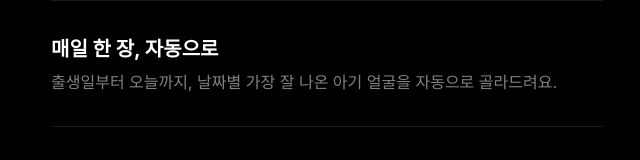
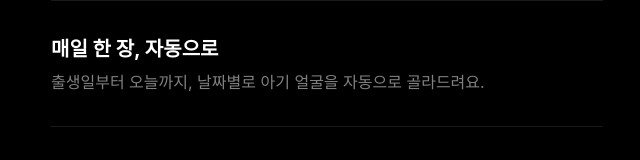
Before and after one commit to gggmolip-kr/face-memory, a plain HTML site: page index.html in a window 1280 px wide. Shown: the part 533-693 px from the top of the page, without its empty margins (313-953 px from the left). Drawn offline with Linux system fonts and the light colour scheme.

Commit message:
문구 수정: '가장 잘 나온' 제거

```diff
--- a/index.html
+++ b/index.html
@@ -88,7 +88,7 @@
         </div>
         <div class="feature">
             <h3>매일 한 장, 자동으로</h3>
-            <p>출생일부터 오늘까지, 날짜별 가장 잘 나온 아기 얼굴을 자동으로 골라드려요.</p>
+            <p>출생일부터 오늘까지, 날짜별로 아기 얼굴을 자동으로 골라드려요.</p>
         </div>
         <div class="feature">
             <h3>얼굴 슬라이드</h3>
```
